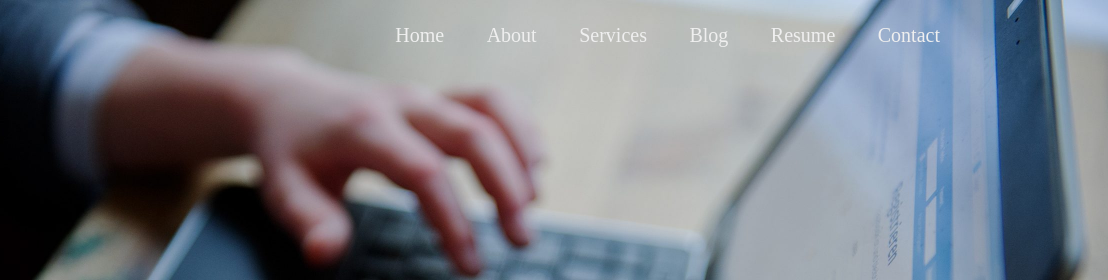
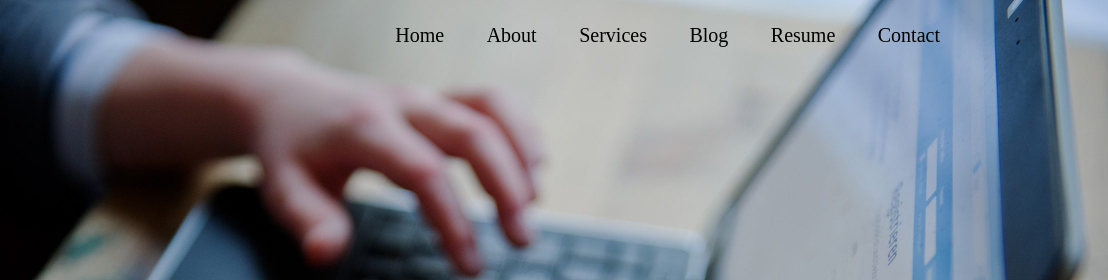
Before and after one commit to AlabiDominion/resume, a plain HTML site: page index.html in a window 1280 px wide. Shown: the top 280 px of the page, 172-1280 px from the left. Drawn offline with Linux system fonts and the light colour scheme.

Commit message:
changed the color of the link

```diff
--- a/css/style.css
+++ b/css/style.css
@@ -44,7 +44,7 @@ html{
 .header nav a{
     text-decoration: none;
     margin-right: 4rem;
-    color: var(--color-link);
+    color: black;
     font-size: 2rem;
 }
 .banner{
```
